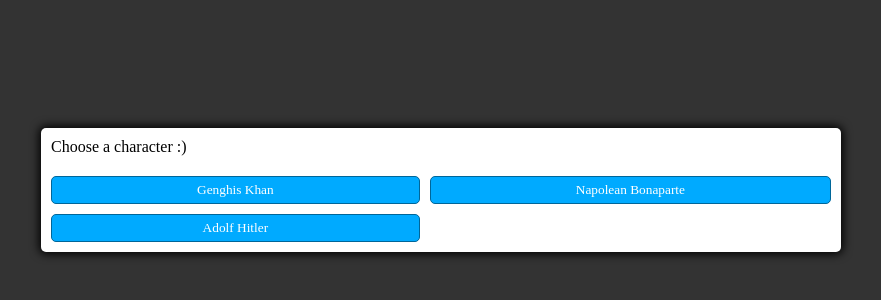
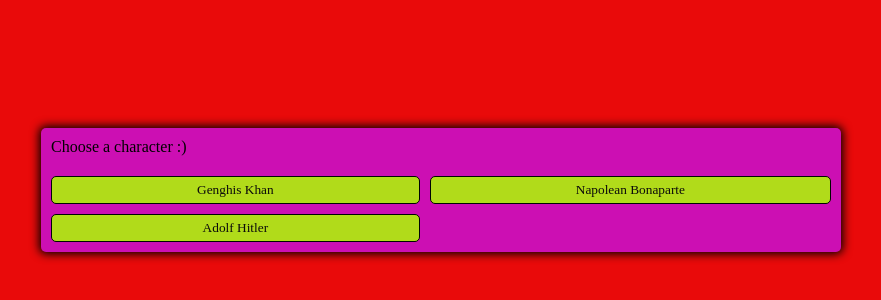
Before and after one commit to group6tunde/chronoquesth, a plain HTML site: page index.html in a window 1280 px wide. Shown: the part 210-510 px from the top of the page, without its empty margins (199-1080 px from the left). Drawn offline with Linux system fonts and the light colour scheme.

Commit message:
Update styles.css

```diff
--- a/styles.css
+++ b/styles.css
@@ -11,13 +11,13 @@
   align-items: center;
   width: 100vw;
   height: 100vh;
-  background-color: #333;
+  background-color: rgb(233, 10, 10);
 }
 
 .container {
   width: 800px;
   max-width: 80%;
-  background-color: white;
+  background-color: rgb(204, 15, 179);
   padding: 10px;
   border-radius: 5px;
   box-shadow: 0 0 10px 2px;
@@ -31,11 +31,11 @@
 }
 
 .btn {
-  background-color: hsl(200, 100%, 50%);
-  border: 1px solid hsl(200, 100%, 30%);
+  background-color: hsl(73, 79%, 48%);
+  border: 1px solid hsl(140, 100%, 1%);
   border-radius: 5px;
   padding: 5px 10px;
-  color: white;
+  color: rgb(12, 11, 11);
   outline: none;
 }
 
```
